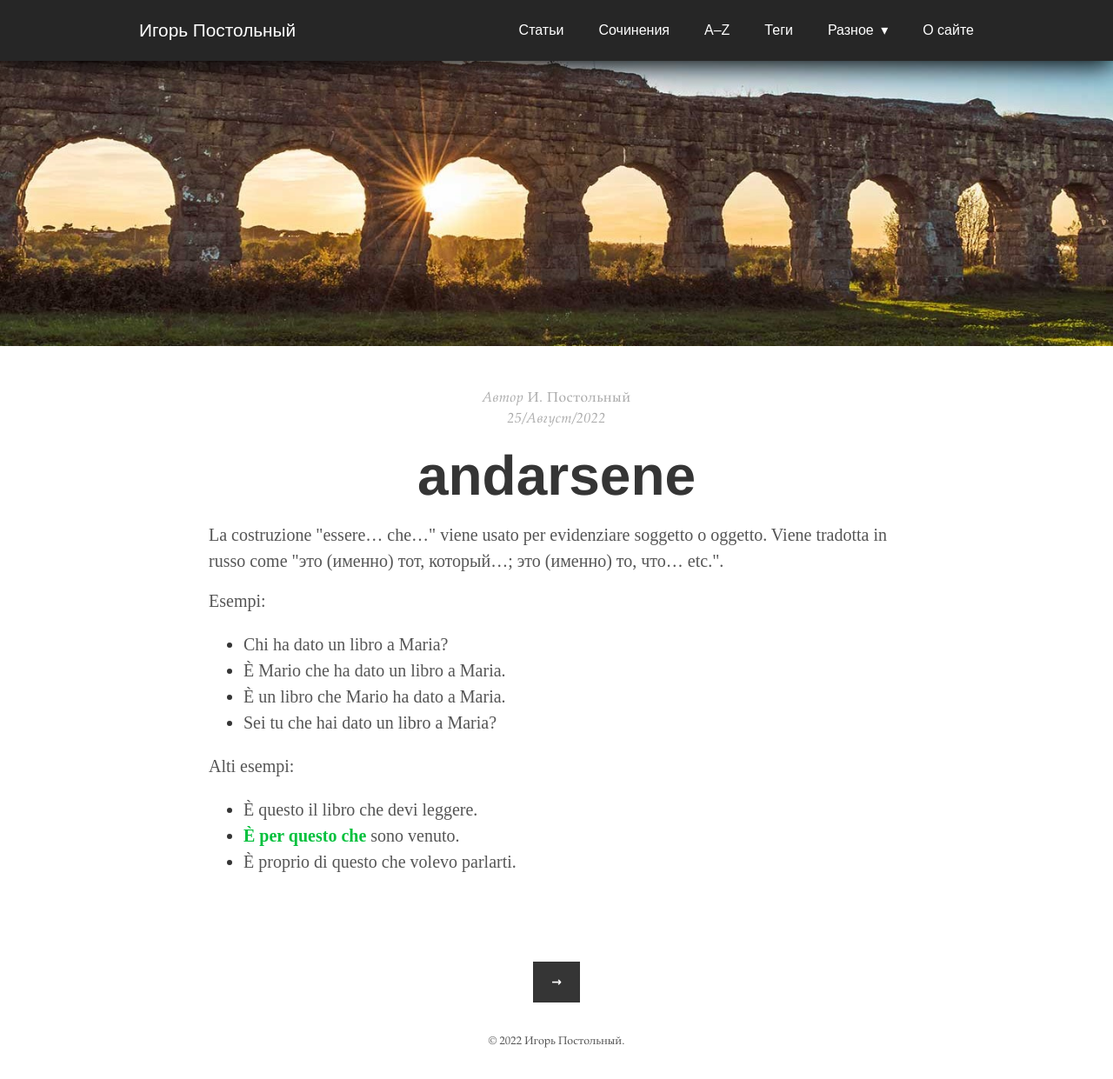
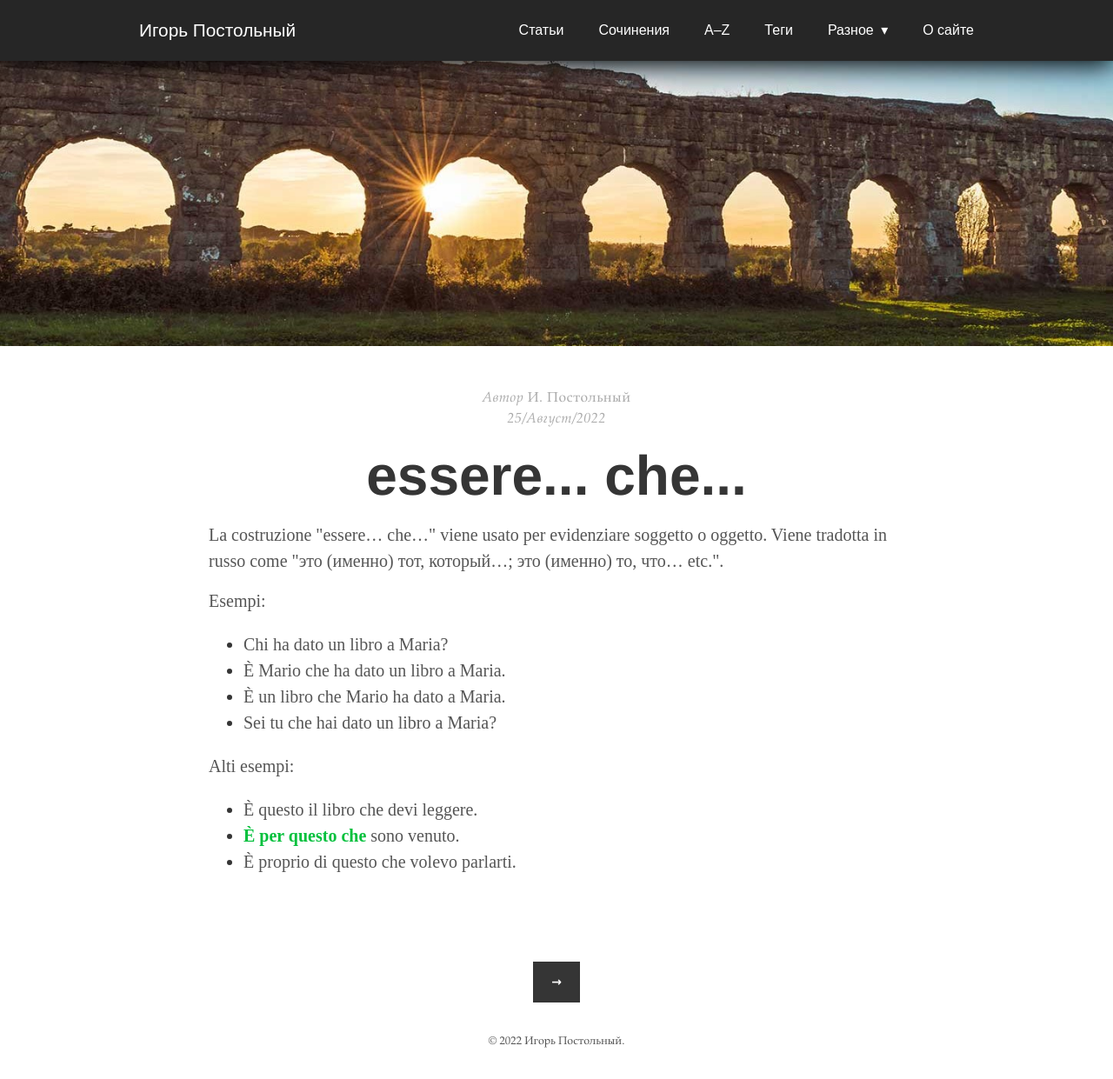
Before and after one commit to postolny/postolny.github.io, a Jekyll site: the page built from _posts/2022-08-25-essere-che.md, in a window 1280 px wide. Shown: the whole page at 87% size. Built offline with Jekyll 4.4.1, drawn with Linux system fonts in a browser that asks for light colours.

Commit message:
Add files via upload

```diff
--- a/_posts/2022-08-25-essere-che.md
+++ b/_posts/2022-08-25-essere-che.md
@@ -1,6 +1,6 @@
 ---
 layout: post
-title: "andarsene"
+title: "essere... che..."
 description: "La costruzione \"essere... che...\" viene usato per evidenziare soggetto o oggetto. Viene tradotta in russo come \"это (именно) тот, который...; это (именно) то, что... etc.\". Esempi: Chi ha dato un libro a Maria? È Mario che ha dato un libro a Maria. È un libro che Mario ha dato a Maria."
 author: "И. Постольный"
 comments: false
```
